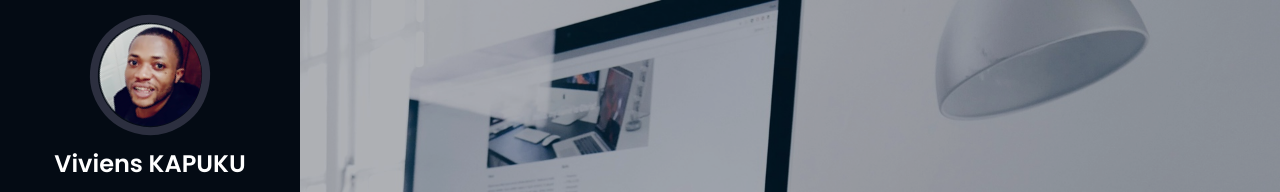
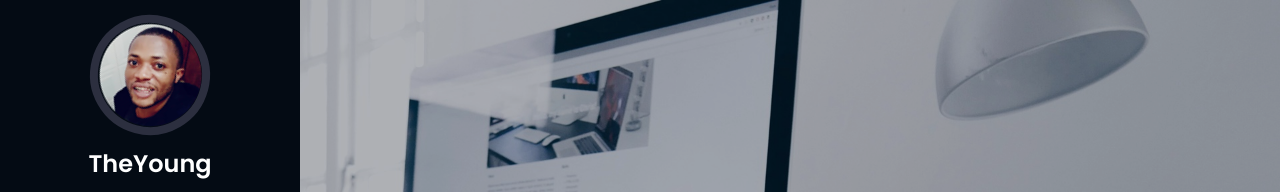
Before and after one commit to blackodeslab/theyoung, a plain HTML site: page index.html in a window 1280 px wide. Shown: the top 192 px of the page. Drawn offline with nearby package versions, Linux system fonts and the light colour scheme.

Commit message:
Update index.html

```diff
--- a/index.html
+++ b/index.html
@@ -44,7 +44,7 @@
 
       <div class="profile">
         <img style="transform: rotate(-30deg);" src="assets/img/profile-img.png" alt="Profile Image" class="img-fluid rounded-circle imx">
-        <h1 class="text-light"><a href="index.html">Viviens KAPUKU</a></h1>
+        <h1 class="text-light"><a href="index.html">TheYoung</a></h1>
         <div class="social-links mt-3 text-center">
           <a href="https://www.linkedin.com/in/viviens-kapuku-819402190/" target="_blank" class="linkedin"><i class="bx bxl-linkedin"></i></a>
           <a href="https://web.facebook.com/viviens.kapuku/" target="_blank" class="facebook"><i class="bx bxl-facebook"></i></a>
```
